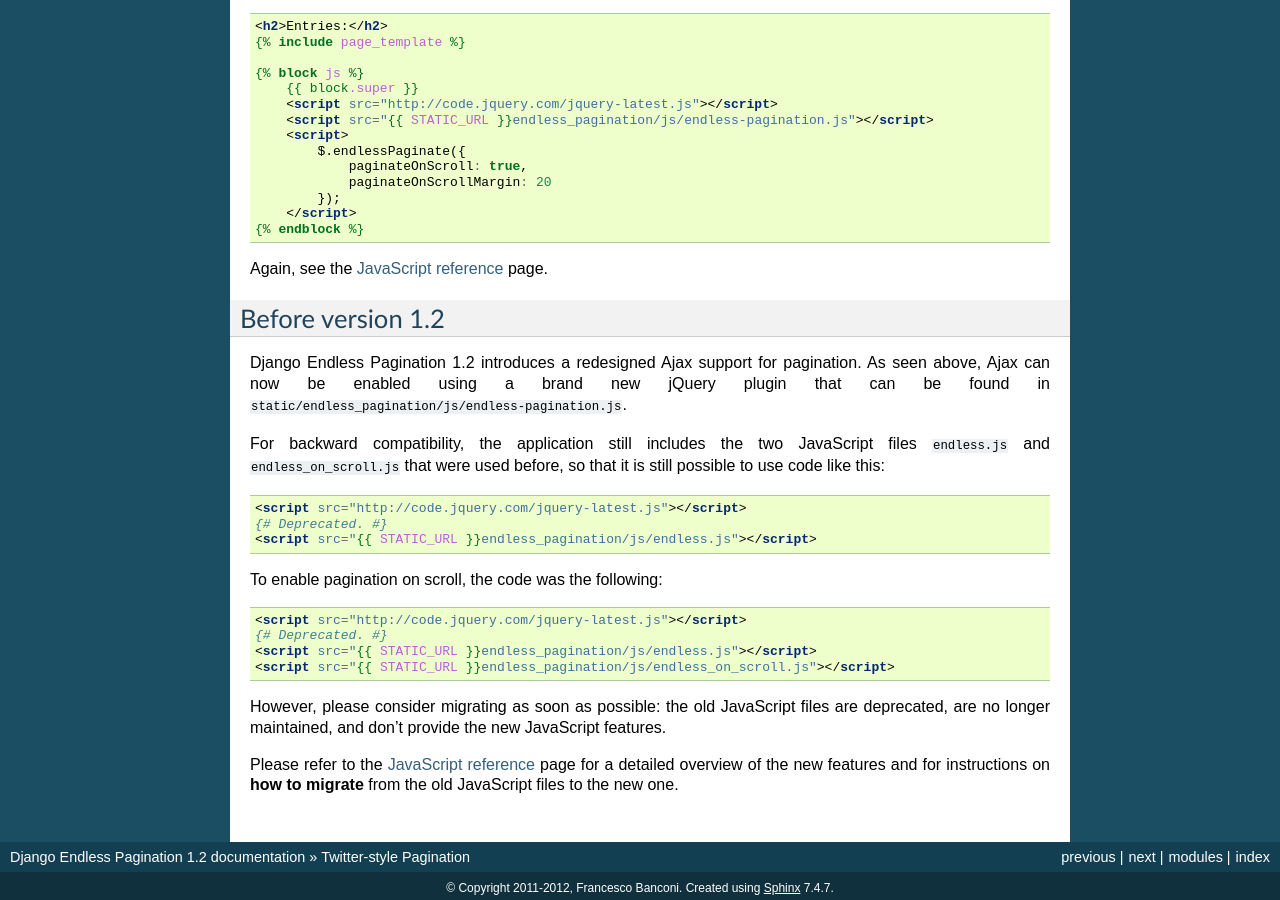
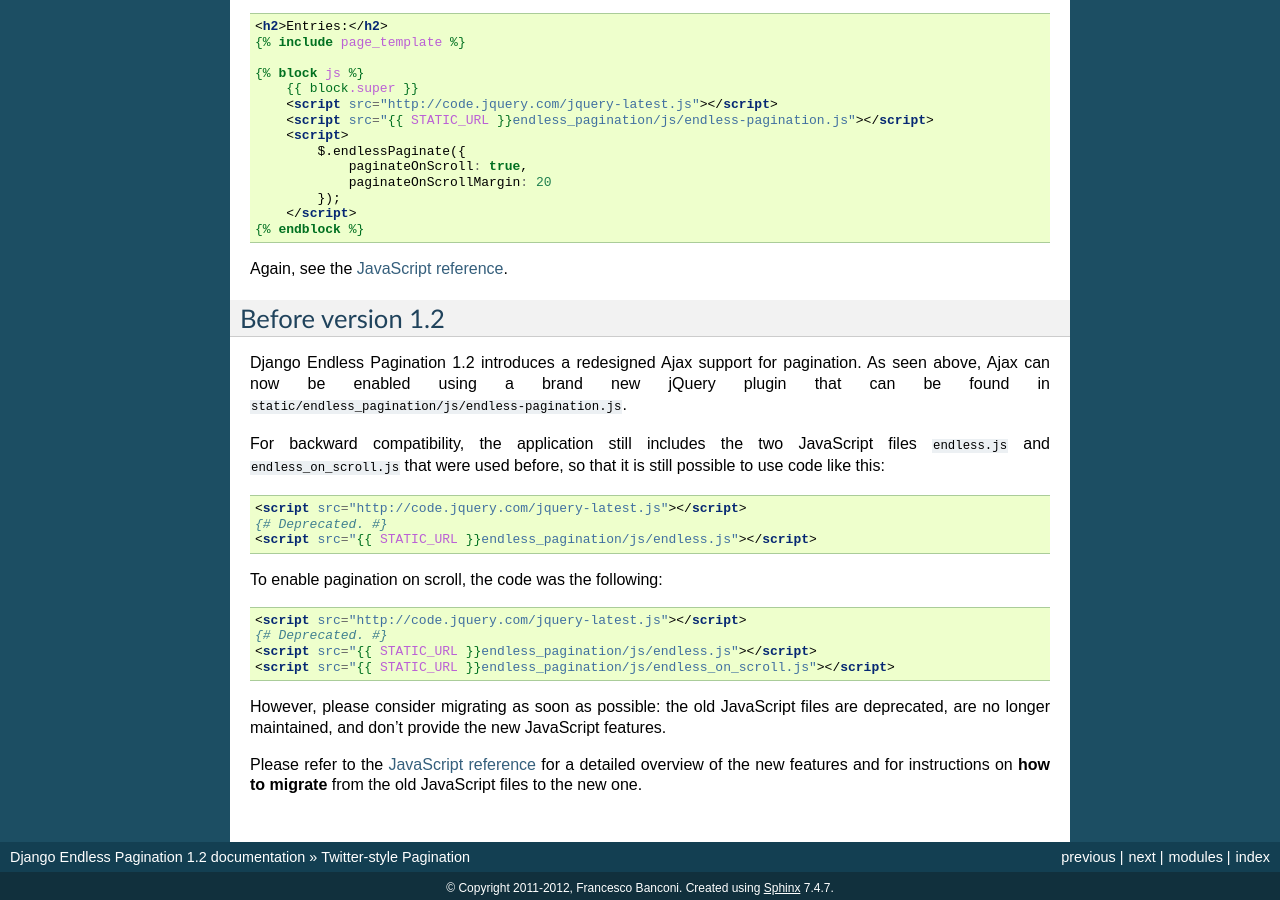
Before and after one commit to frankban/django-endless-pagination, a Sphinx documentation site: the page built from doc/twitter_pagination.rst, in a window 1280 px wide and 900 px high, scrolled down 2692 px. Built offline with Sphinx 7.4.7, drawn with Linux system fonts in a browser that asks for light colours.

Commit message:
New doc revision.

```diff
--- a/doc/changelog.rst
+++ b/doc/changelog.rst
@@ -103,7 +103,7 @@ support hardcoded pagination URL endpoints, e.g.:
 
 ----
 
-**Documentation**: included a comprehensive :doc:`javascript` page.
+**Documentation**: included a comprehensive :doc:`javascript`.
 
 ----
 
--- a/doc/multiple_pagination.rst
+++ b/doc/multiple_pagination.rst
@@ -182,6 +182,6 @@ from the DOM node with id *entries* and to all sub-nodes. This means that
 *other entries* are left intact. Of course you can use any selector supported
 by jQuery.
 
-Refer to the :doc:`javascript` page for an explanation of other features like
+Refer to the :doc:`javascript` for an explanation of other features like
 calling *$.endlessPaginate()* multiple times in order to customize the behavior
 of each pagination in a multiple pagination view.
--- a/doc/twitter_pagination.rst
+++ b/doc/twitter_pagination.rst
@@ -186,7 +186,7 @@ to be activated when 20 pixels remain to the end of the page:
         </script>
     {% endblock %}
 
-Again, see the :doc:`javascript` page.
+Again, see the :doc:`javascript`.
 
 Before version 1.2
 ~~~~~~~~~~~~~~~~~~
@@ -219,6 +219,6 @@ However, please consider migrating as soon as possible: the old JavaScript
 files are deprecated, are no longer maintained, and don't provide the new
 JavaScript features.
 
-Please refer to the :doc:`javascript` page for a detailed overview of the new
+Please refer to the :doc:`javascript` for a detailed overview of the new
 features and for instructions on **how to migrate** from the old JavaScript
 files to the new one.
```
